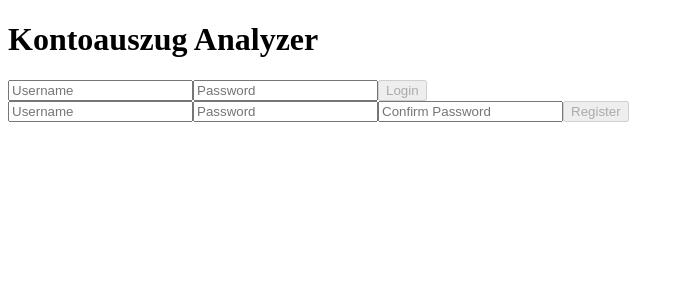
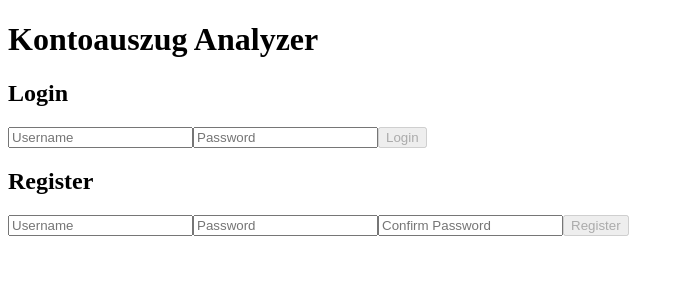
Before and after one commit to NesperF/kontoauszug-analyzer, an Angular app in the folder frontend/: page /user in a window 1280 px wide. Shown: the top 300 px of the page, without its empty margins (0-684 px from the left). Built offline with nearby package versions, Linux system fonts and the light colour scheme.

Commit message:
feature/first-children-component -make separate dashboard component -add route to dashboard after login

```diff
--- a/frontend/src/app/app.routes.server.ts
+++ b/frontend/src/app/app.routes.server.ts
@@ -1,10 +1,7 @@
 import { RenderMode, ServerRoute } from '@angular/ssr';
 
 export const serverRoutes: ServerRoute[] = [
-  //  {
-  //   path: '**',
-  //   renderMode: RenderMode.Prerender
-  // }
     { path: 'user', renderMode: RenderMode.Server },
+    { path: 'dashboard', renderMode: RenderMode.Server },
     { path: '', renderMode: RenderMode.Server },
 ];
--- a/frontend/src/app/app.routes.ts
+++ b/frontend/src/app/app.routes.ts
@@ -1,7 +1,9 @@
 import { Routes } from '@angular/router';
 import { UserComponent } from './user/user.component';
+import { DashboardComponent } from './dashboard/dashboard.component';
 
 export const routes: Routes = [
     { path: 'user', component: UserComponent },
+    { path: 'dashboard', component: DashboardComponent },
     { path: '', redirectTo: 'user', pathMatch: 'full' },
 ];
--- /dev/null
+++ b/frontend/src/app/dashboard/dashboard.component.html
@@ -0,0 +1 @@
+<p>dashboard works!</p>
--- a/frontend/src/app/user/user.component.html
+++ b/frontend/src/app/user/user.component.html
@@ -1,9 +1,11 @@
+<h2>Login</h2>
 <form [formGroup]="loginForm" (ngSubmit)="handleLoginSubmit()">
     <input type="text" placeholder="Username" formControlName="username">
     <input type="password" placeholder="Password" formControlName="password">
     <button type="submit" [disabled]="loginForm.invalid">Login</button>
 </form>
 
+<h2>Register</h2>
 <form [formGroup]="registerForm" (ngSubmit)="handleRegisterSubmit()">
     <input type="text" placeholder="Username" formControlName="username">
     <input type="password" placeholder="Password" formControlName="password">
--- a/frontend/src/app/user/user.component.ts
+++ b/frontend/src/app/user/user.component.ts
@@ -1,5 +1,6 @@
 import { Component } from '@angular/core';
-import {FormGroup, FormControl, ReactiveFormsModule, Validators, AbstractControl, ValidationErrors, ValidatorFn} from '@angular/forms';
+import {FormGroup, FormControl, ReactiveFormsModule, Validators} from '@angular/forms';
+import { Router } from '@angular/router';
 
 @Component({
   selector: 'app-user',
@@ -8,6 +9,8 @@ import {FormGroup, FormControl, ReactiveFormsModule, Validators, AbstractControl
   styleUrl: './user.component.scss'
 })
 export class UserComponent {
+
+  constructor(private router: Router) {}
 
   loginForm = new FormGroup({
     username: new FormControl('', [Validators.required]),
@@ -23,6 +26,7 @@ export class UserComponent {
   handleLoginSubmit() {
     // TODO: implement login logic
     alert("Login erfolgreich!")
+    this.router.navigate(['/dashboard']);
     this.loginForm.reset();
 
   }
```
Also changed, not shown: frontend/src/app/dashboard/dashboard.component.ts (added, +11 -0 lines), frontend/src/app/dashboard/dashboard.component.scss (added).
